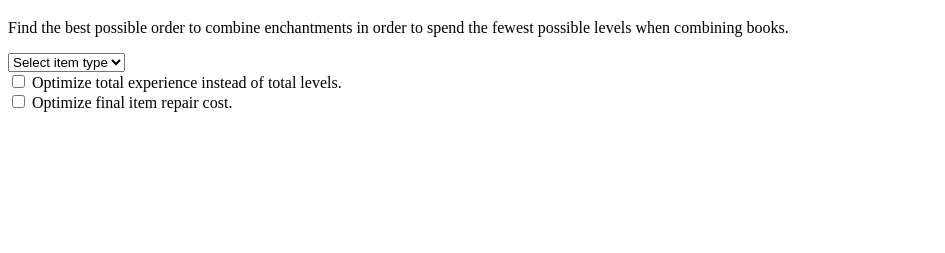
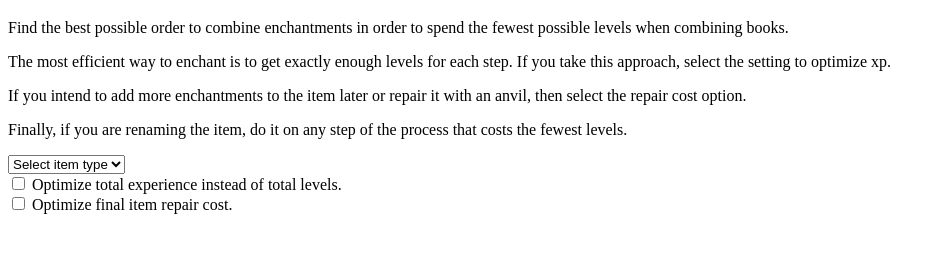
Before and after one commit to GreenScripter/enchantment-optimizer, a plain HTML site: page index.html in a window 1280 px wide. Shown: the part 61-314 px from the top of the page, without its empty margins (0-945 px from the left). Drawn offline with Linux system fonts and the light colour scheme.

Commit message:
Add more instructions

```diff
--- a/index.html
+++ b/index.html
@@ -468,6 +468,9 @@
 
 <h1>Minecraft Enchantment Ordering Optimizer</h1>
 <p>Find the best possible order to combine enchantments in order to spend the fewest possible levels when combining books.</p>
+<p>The most efficient way to enchant is to get exactly enough levels for each step. If you take this approach, select the setting to optimize xp.</p>
+<p>If you intend to add more enchantments to the item later or repair it with an anvil, then select the repair cost option.</p>
+<p>Finally, if you are renaming the item, do it on any step of the process that costs the fewest levels.</p>
 
 <select name="item-type" id="type-select" onchange="typeSelect()">
     <option value="type">Select item type</option>
```
